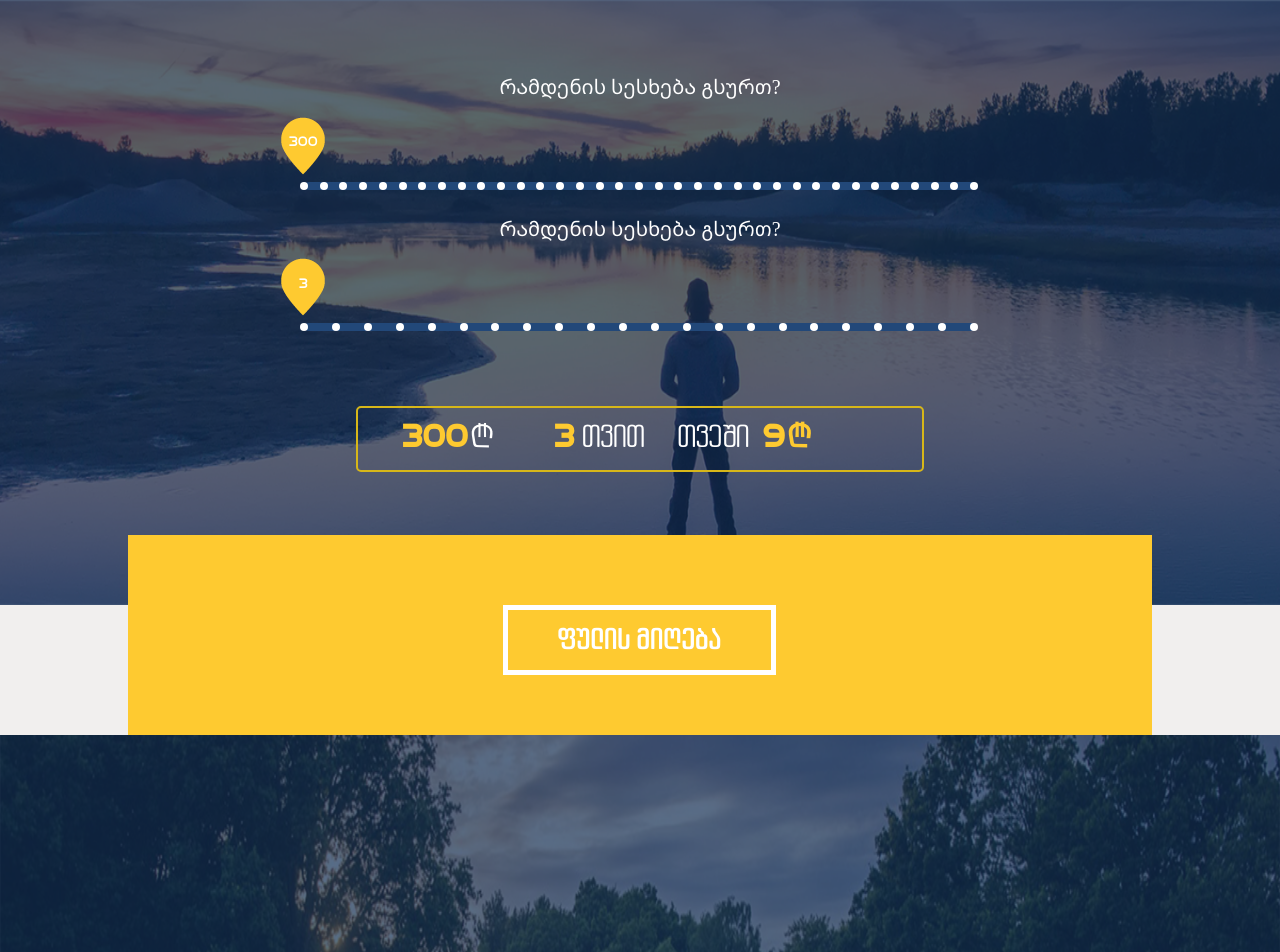
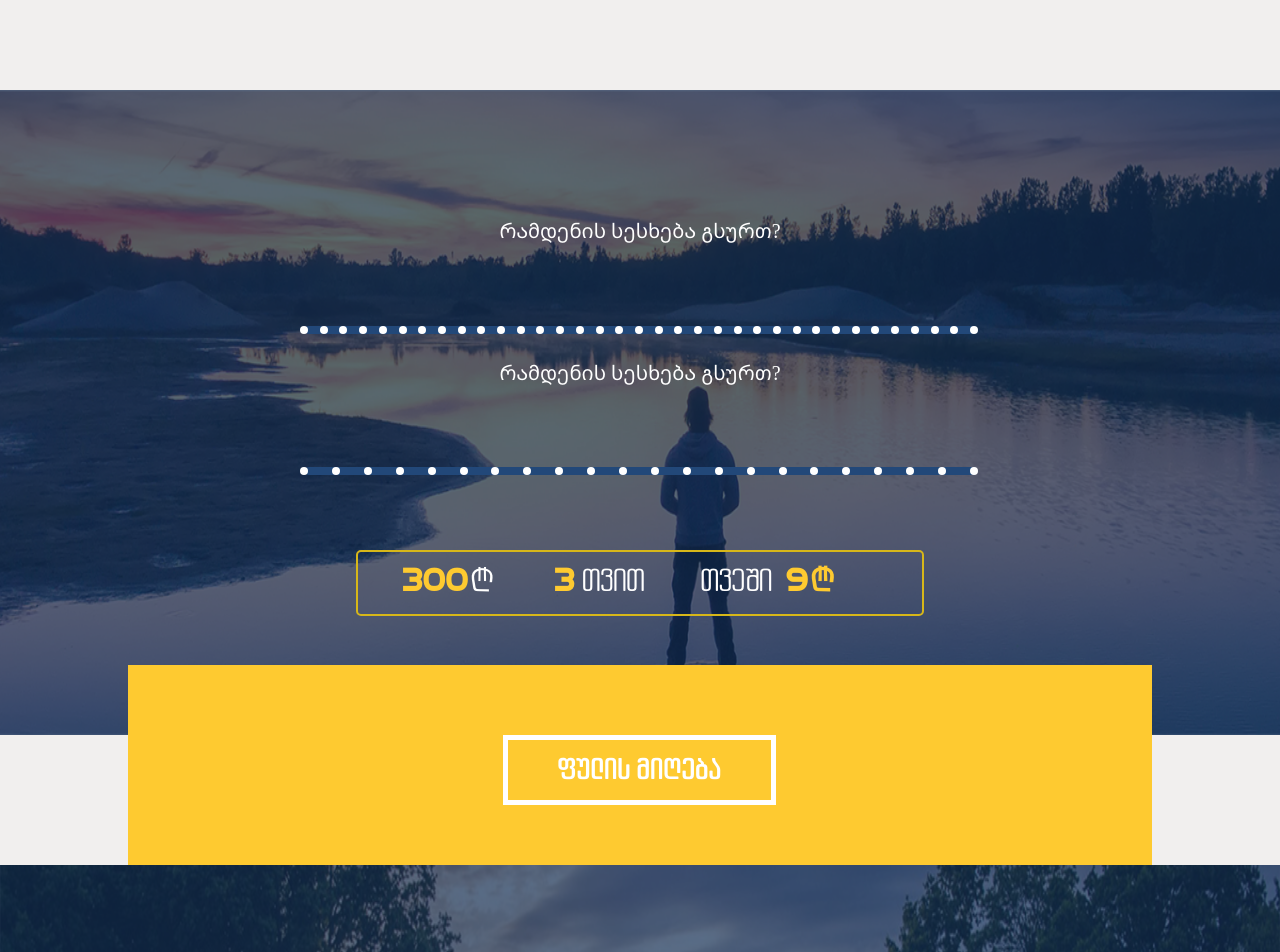
Before and after one commit to studio-404/capex, a PHP site: page /to/app/views/home/index.php in a window 1280 px wide. Shown: the top 952 px of the page. Run offline with PHP 8.4, Linux system fonts and the light colour scheme; the template is opened without the code that fills it, so the values that code supplies are empty; some libraries are stand-ins or nearby versions.

Commit message:
zviadi changed volume 2

```diff
--- a/app/models/header.php
+++ b/app/models/header.php
@@ -17,7 +17,7 @@
 		$out = "<header id=\"Header\">";
 
 		$out .= "<div class=\"col-sm-2\">";
-		$out .= "<div class=\"logo\"><a class=\"ScrollAnimate\" href=\"#CapexBody\"><img src=\"".$this->publicFolder."img/logo.png\"/></a></div>";
+		$out .= "<div class=\"logo\"><a class=\"ScrollAnimate\" href=\"#Home\"><img src=\"".$this->publicFolder."img/logo.png\"/></a></div>";
 		$out .= "</div>";
 
 		$out .= "<div class=\"col-sm-10 text-right\">";
@@ -30,10 +30,10 @@
 		$out .= "<div class=\"CloseMenu\"></div>";
 		$out .= "</div>";
 
-		$out .= "<li><a class=\"MenuCloseClick2\" href=\"javascript:void(0)\">მთავარი</a></li>";
+		$out .= "<li><a class=\"MenuCloseClick2\" href=\"#Home\">მთავარი</a></li>";
 		$out .= "<li><a class=\"MenuCloseClick2 OpenModalClick\" href=\"#QuestionModal\">კითხვა პასუხი</a></li>";
 		$out .= "<li><a class=\"MenuCloseClick2 OpenModalClick\" href=\"#AboutUsPopup\">ჩვენს შესახებ</a></li>";
-		$out .= "<li id=\"contactLink\"><a class=\"MenuCloseClick ScrollAnimate\" href=\"#ContactPage\">კონტაქტი</a></li>";
+		$out .= "<li id=\"contactLink\"><a class=\"MenuCloseClick ScrollAnimate\" href=\"#Contact\">კონტაქტი</a></li>";
 
 		$out .= "<li><a class=\"MenuCloseClick2 workingHour tooltipped\" data-position=\"bottom\" data-delay=\"50\" data-tooltip=\"სამუშაო საათები\" href=\"javascript:void(0)\">ორშ-პარ <strong>10:00 - 18:00</strong></a></li>";
 
--- a/app/models/homepage.php
+++ b/app/models/homepage.php
@@ -8,7 +8,7 @@
 
 	public function index()
 	{
-		$out = "<section id=\"HomePage\">";
+		$out = "<div id=\"HomePage\" class=\"height100\">";
 		$out .= "<div class=\"row\">";
 		$out .= "<div class=\"col-sm-6 padding_0 animated fadeInLeft\">";
 		$out .= "<div class=\"HomeLeftDiv height100\">";
@@ -16,7 +16,7 @@
 		$out .= "<div class=\"HomeBigFont\">გჭირდება სწრაფი <br/>სესხი</div>";
 		$out .= "<span>მიიღე სესხი სახლიდან <br/> გაუსვლელად</span>";
 		$out .= "<div class=\"clear\"></div>";
-		$out .= "<a class=\"ScrollAnimate HomeButton waves-effect waves-orange animated-button victoria-one\" href=\"#ScrollingPage\">ფულის მიღება</a>";
+		$out .= "<a class=\"ScrollAnimate HomeButton waves-effect waves-orange animated-button victoria-one\" href=\"#Scrolling\">ფულის მიღება</a>";
 		$out .= "</div></div>";
 		$out .= "<div class=\"col-sm-6 padding_0 animated fadeInRight\">";
 		$out .= "<div class=\"HomeRightDiv height100\">";
@@ -26,7 +26,7 @@
 		$out .= "<div class=\"clear\"></div>";
 		$out .= "<a class=\"HomeButton waves-effect waves-teal OpenModalClick animated-button victoria-two\" href=\"#AuthorizationPopup\">ავტორიზაცია</a>";
 		$out .= "</div></div></div>";
-		$out .= "</section>";
+		$out .= "</div>";
 
 		return $out;
 	}
--- a/app/models/websiteNavigation.php
+++ b/app/models/websiteNavigation.php
@@ -9,6 +9,7 @@
 		if(count($this->navigation)){
 			foreach ($this->navigation as $val) {
 				$slug = ($val['redirect']!="false") ? $val['redirect'] : Config::WEBSITE.Config::PAGE_PREFIX."/".$val['type']."/".$val['lang']."/".$val['idx']."/".$val['slug'];
+
 				$visibility = ($val['visibility']==1) ? "visibility_off" : "visibility";
 
 				$usefull_url = ($val['usefull_type'] == "false") ? "javascript:void(0)" : "/dashboard/modules/".$val['usefull_type'];
--- a/app/views/home/index.php
+++ b/app/views/home/index.php
@@ -18,6 +18,9 @@
 <link href="<?=$data["header"]["public"]?>css/web/animate.css" rel="stylesheet" />
 <link href="<?=$data["header"]["public"]?>css/web/style.css" rel="stylesheet" />
 <link href="<?=$data["header"]["public"]?>css/web/custom_res.css" rel="stylesheet" />
+
+<link rel="stylesheet" type="text/css" href="http://capital.404.ge/public/css/web/jquery.fullPage.css" />
+<script type="text/javascript" src="http://capital.404.ge/public/js/web/jquery.fullPage.js"></script>
 </head>
 <body id="CapexBody">
 <?=$data['authModel']?>
@@ -26,9 +29,15 @@
 <?=$data['questionModel']?>
 <?=$data['aboutModel']?>
 <?=$data['headerModel']?>
+
+
+
+<div id="fullpage">
+    <div class="section fp-auto-height" id="section0">
         <?=$data['homepageModel']?>
-
-<section id="ScrollingPage">
+    </div>
+    <div class="section fp-auto-height" id="section1">
+        <div id="ScrollingPage">
 			<div class="ScrollingHeaderDiv">
 				<div class="ScrollingHeader">
 					<div class="position:relative">
@@ -56,9 +65,10 @@
 			<div class="container ScrollingButtonDiv">
 				<a class="ScrollIngButton waves-effect waves-teal OpenModalClick" href="#ApplicationModal">ფულის მიღება</a>
 			</div>
-</section>
-
- <section id="ContactPage" class=""><!--height100-->
+		</div>
+    </div>
+    <div class="section fp-auto-height" id="section2">
+        <div id="ContactPage" class=""><!--height100-->
 			<div class="ContactHeaderDiv">
 				<div class="ContactHeader">
 					<div class="Title1">გაქვთ კითხვები? დაგვიკავშირდით</div>
@@ -71,7 +81,11 @@
 				<div class="title">ჩვენი მისამართია</div>
 				<div id="map"></div>
 			</div>
-</section>
+		</div>
+	</div>
+</div>
+
+
 
 <script async defer src="https://maps.googleapis.com/maps/api/js?key=AIzaSyAt9-cvNNqWdw_li7Kn4-3XdFRxicO1S3w&callback=initMap"></script>
 <script type="text/javascript">
@@ -90,5 +104,31 @@
 }
 </script>
 
+
+
+
+
+<script type="text/javascript">
+if (document.documentElement.clientWidth > 900) {
+    $(document).ready(function() {
+        $('#fullpage').fullpage({
+          // sectionsColor: ['#1bbc9b', '#4BBFC3', '#7BAABE', 'whitesmoke', '#ccddff'],
+            anchors: ['Home','Scrolling','Contact'],
+			//autoScrolling: false,
+	        fitToSection: false
+
+
+        });
+
+    });
+}
+
+</script>
+
+
+
+
+
+
 </body>
 </html>
--- a/public/css/web/custom_res.css
+++ b/public/css/web/custom_res.css
@@ -109,9 +109,21 @@
         display: none !important;
     }
 
+
+	#HomePage {
+		margin-top:0 !important
+	}
+	.ScrollingButtonDiv {
+		margin-top:-11px;
+	}
+	.result {margin-top: -4px;}
 }
 
-
+@media (max-height:680px) {
+	.ScrollingButtonDiv .ScrollIngButton {
+		margin-top: -54px;
+	}
+}
 
 
 @media (min-width:992px) {
@@ -152,4 +164,9 @@
 		text-align:left;
 	}
 
+	.procent {
+		position: relative;
+		left: 23px;
+	}
+
 }
--- a/public/css/web/style.css
+++ b/public/css/web/style.css
@@ -108,10 +108,17 @@
 }
 
 
-.fp-tableCell {vertical-align: top; display: inline-block;}
-#fullpage {margin-top:100px;}
+.fp-section.fp-table, .fp-slide.fp-table {
+	padding:0 !important;
+
+}
+
+.fp-tableCell {vertical-align:top !important; display:inline-block;}
+
+#fullpage {margin-top:0 !important; padding-top:100px !important}
+
 .section {padding:0;}
-
+section {background-size:100% 100% !important;}
 /* HEADER */
 #Header {
 	height:100px;
@@ -601,7 +608,7 @@
 /* CONTACT PAGE */
 
 #ScrollingPage {
-
+margin-top:-10px !important
 
 
 }
@@ -623,22 +630,15 @@
 }
 
 #ScrollingPage .ScrollingHeader {
-
-	height:545px;
-
-	display:table-cell;
-
-	vertical-align:middle;
-
-	width:100%;
-
-	text-align:center;
-
-	position:relative;
-
-	z-index:2;
-
-	color:#fff;
+	height: 595px;
+	vertical-align: middle;
+	width: 100%;
+	text-align: center;
+	position: relative;
+	z-index: 2;
+	color: #fff;
+	padding-top: 137px;
+	margin-top:-10px !important
 
 }
 
@@ -1558,3 +1558,9 @@
 .workingHour strong{
 	font-family: "nasalization" !important;
 }
+
+
+ .fp-slide,
+.fp-tableCell{
+    height: auto !important;
+}
```
Lines whose indentation alone changed are shown as unchanged.
